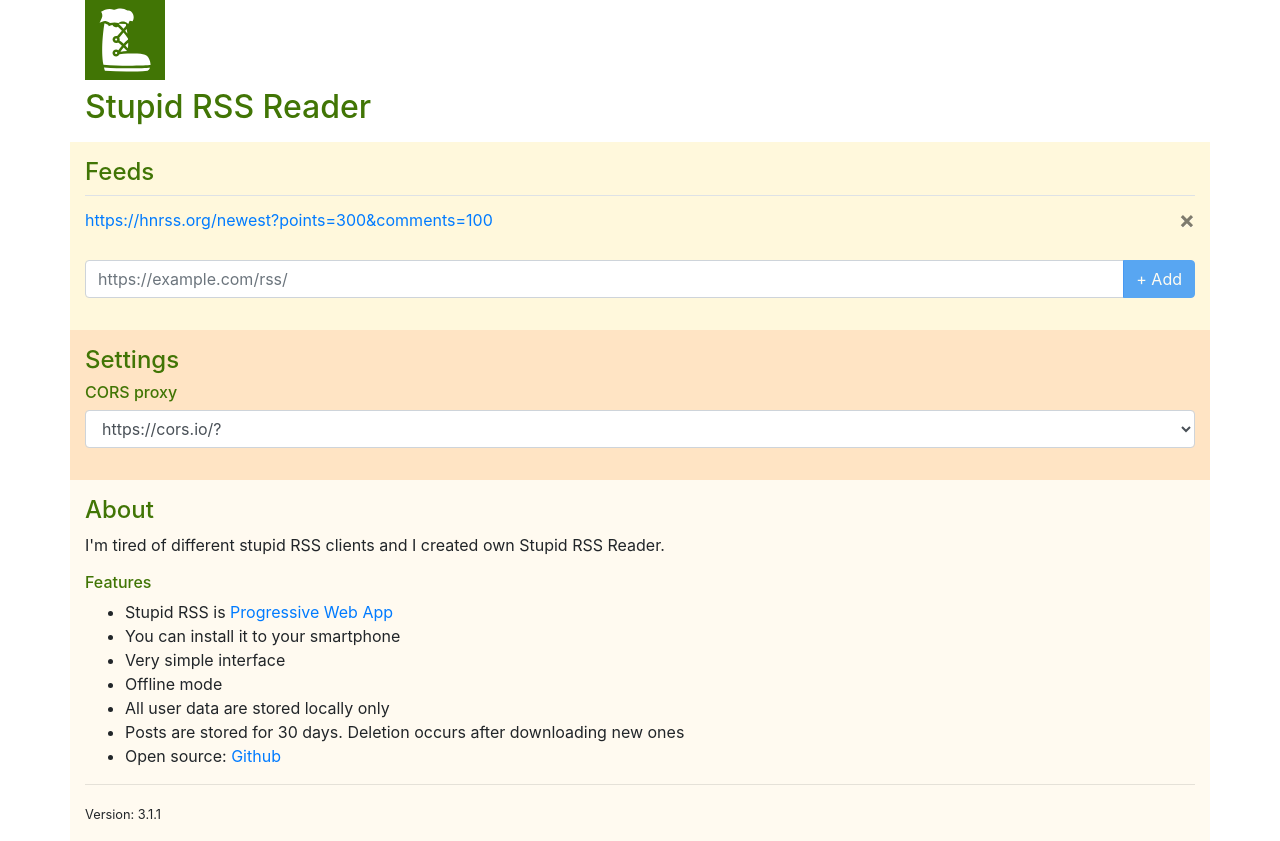
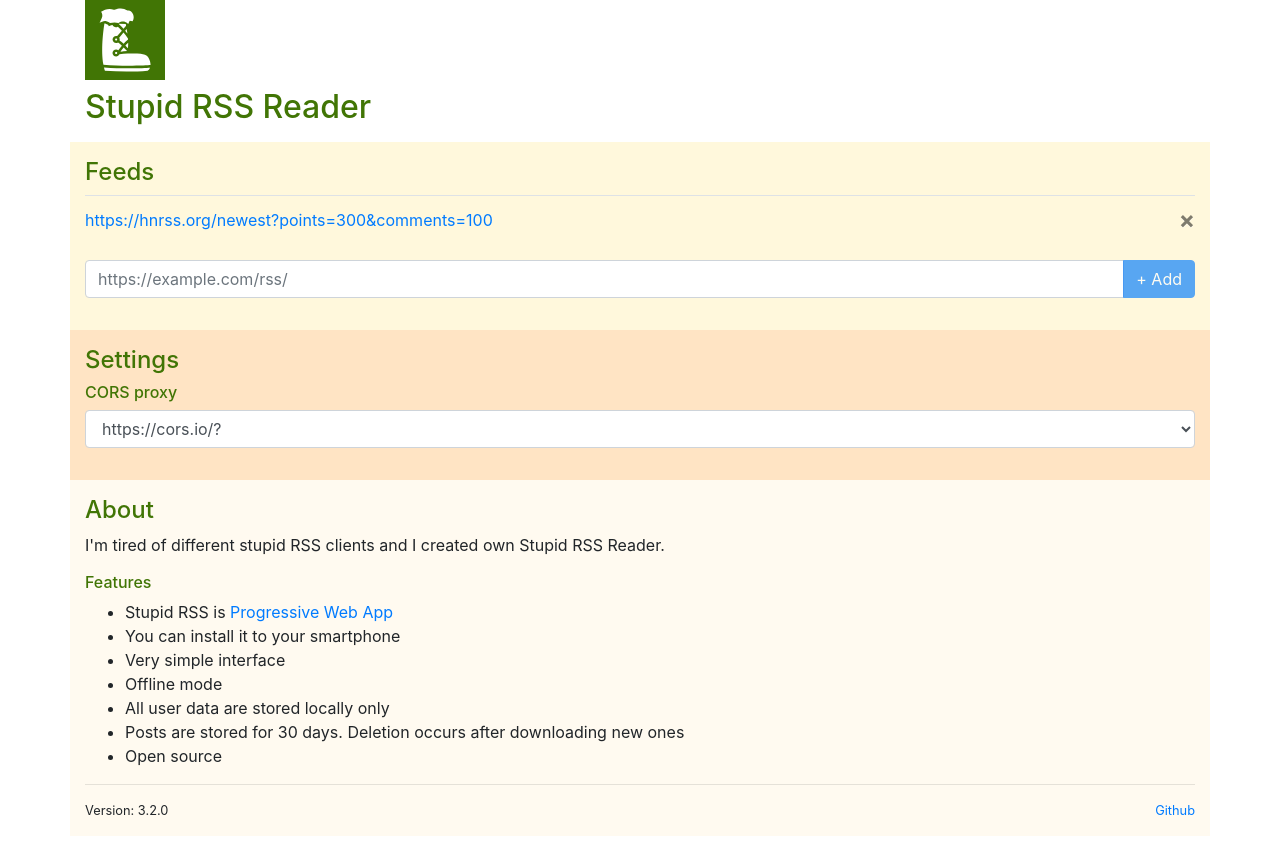
Before and after one commit to gurov/stupid-rss-reader, an Angular app: page /#/home in a window 1280 px wide. Built offline with nearby package versions, Linux system fonts and the light colour scheme.

Commit message:
feat: small UI improvements

```diff
--- a/src/app/app.module.ts
+++ b/src/app/app.module.ts
@@ -27,8 +27,7 @@ import { SanitizeHtmlPipe } from './sanitize-html.pipe';
     HttpClientModule,
     AppRoutingModule,
     FormsModule,
-    ServiceWorkerModule.register('/stupid-rss-reader/ngsw-worker.js', {enabled: environment.production}),
-    ServiceWorkerModule.register('ngsw-worker.js', { enabled: environment.production })
+    ServiceWorkerModule.register('/stupid-rss-reader/ngsw-worker.js', {enabled: environment.production})
   ],
   bootstrap: [AppComponent]
 })
--- a/src/app/home/home.component.html
+++ b/src/app/home/home.component.html
@@ -67,9 +67,14 @@
     <li>Offline mode</li>
     <li>All user data are stored locally only</li>
     <li>Posts are stored for 30 days. Deletion occurs after downloading new ones</li>
-
-    <li>Open source: <a target="_blank" href="https://github.com/gurov/stupid-rss-reader">Github</a></li>
+    <li>Open source</li>
   </ul>
   <hr>
-  <small>Version: {{version$ | async}}</small>
+  <div class="d-flex justify-content-start">
+    <small>Version: {{version$ | async}}</small>
+    <a target="_blank"
+      class="ml-auto small"
+      href="https://github.com/gurov/stupid-rss-reader">Github</a>
+  </div>
+
 </div>
--- a/src/app/source/source.component.html
+++ b/src/app/source/source.component.html
@@ -1,12 +1,12 @@
 <div class="container mb-3">
-  <div>
+  <div class="d-flex justify-content-start align-items-center">
     <a routerLink="/">
       <img alt="Stupid RSS Reader logo" src="assets/fur-boot-green.svg" style="width: 5rem">
     </a>
 
     <button (click)="getNews()"
       [disabled]="loading"
-      class="btn btn-outline-success ml-4">
+      class="btn btn-outline-success ml-auto">
       <span *ngIf="loading" class="spinner"></span>
       Get news!
     </button>
--- a/src/styles.scss
+++ b/src/styles.scss
@@ -17,6 +17,7 @@
 @import '~bootstrap/scss/utilities';
 @import '~bootstrap/scss/progress';
 @import '~bootstrap/scss/alert';
+@import '~bootstrap/scss/utilities/flex';
 
 h1, h2, h3, h4, h5, h6 {
   margin-left: 0;
```
Also changed, not shown: src/manifest.json.
